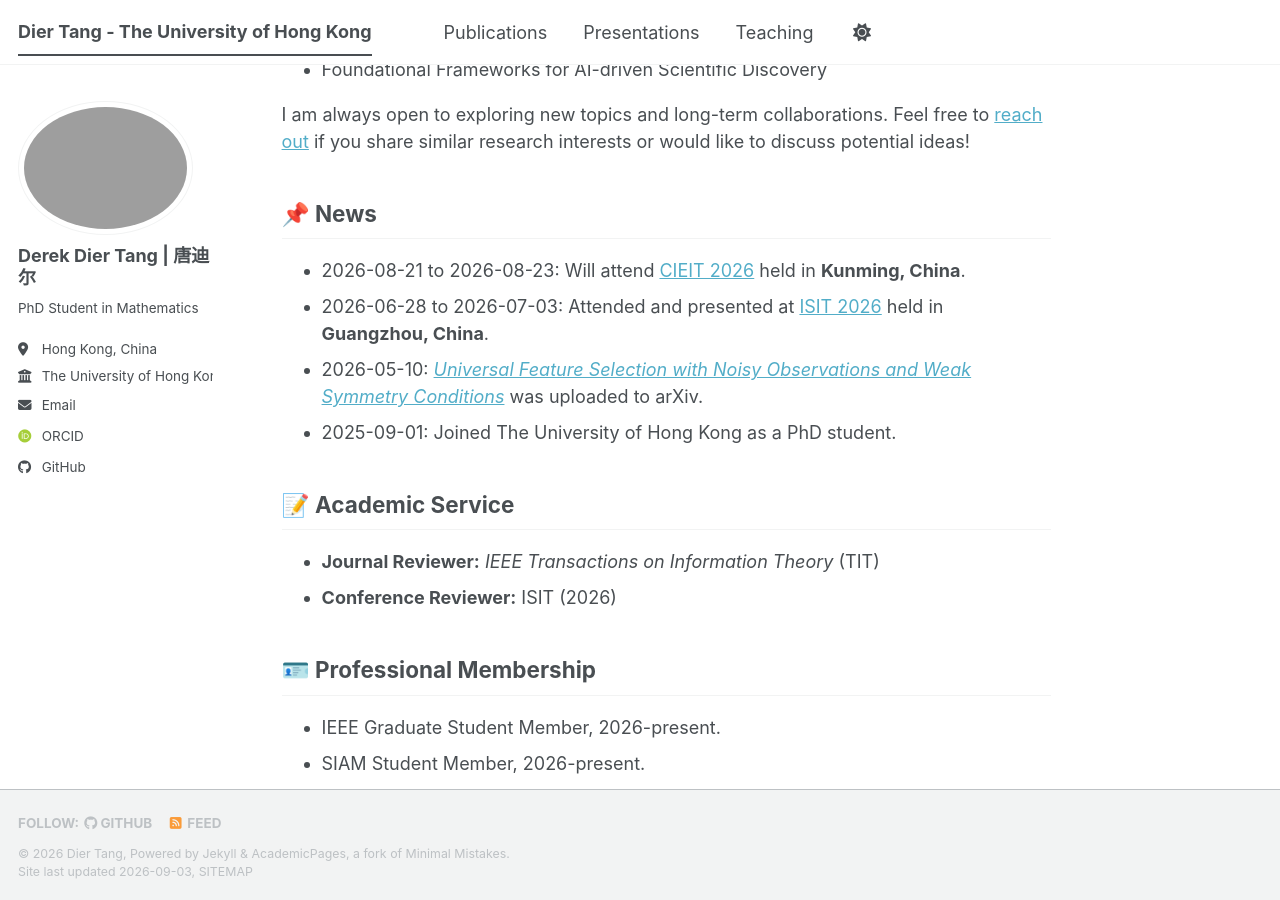
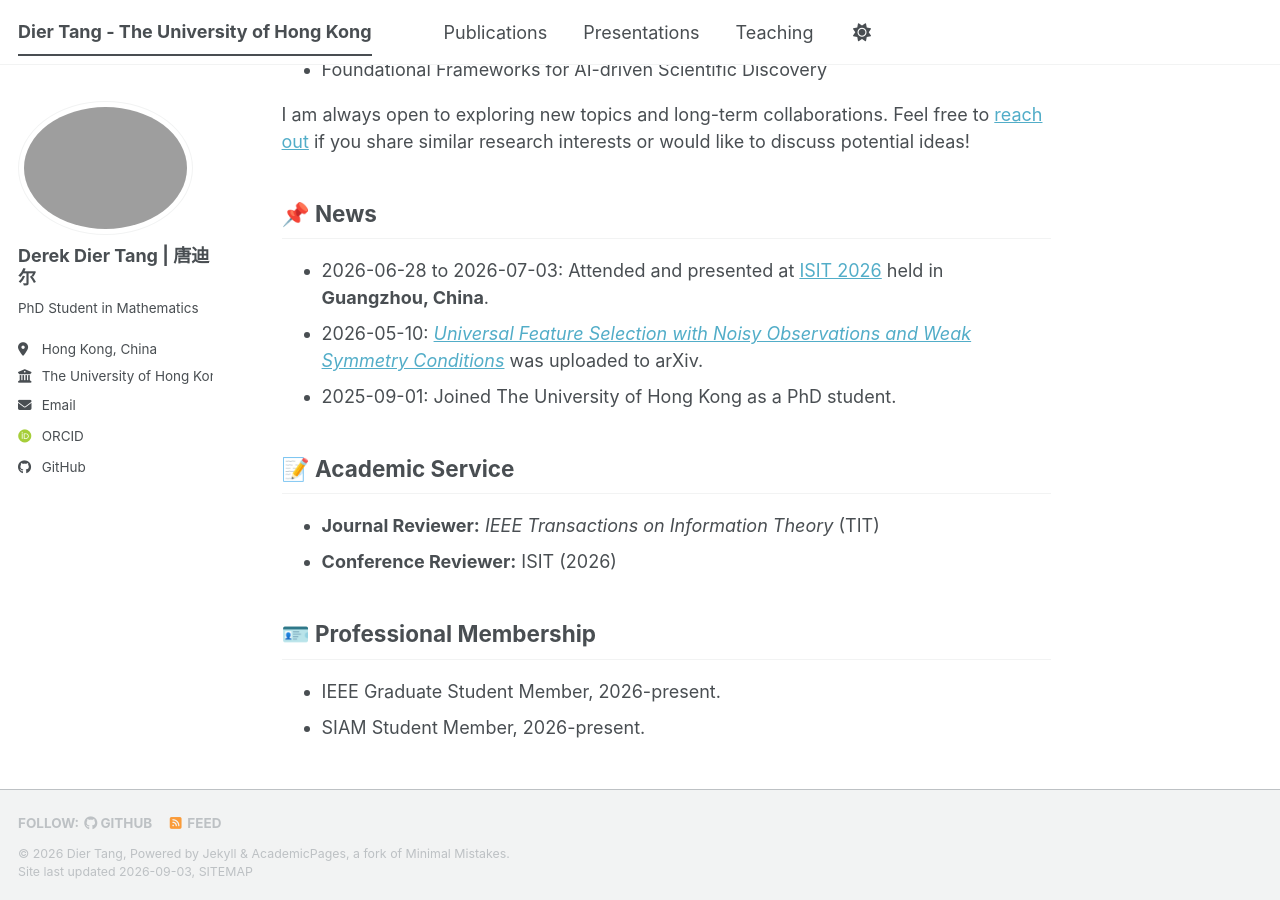
Before and after one commit to TangDier03/tangdier03.github.io, a Jekyll site: the page built from _pages/about.md, in a window 1280 px wide and 900 px high, scrolled down 377 px. Built offline with Jekyll 4.4.1, drawn with Linux system fonts in a browser that asks for light colours; some web fonts are replaced; a script bundle is joined from its source files by our own code; library files that are not in the unit come from our copies.

Commit message:
Update about.md

```diff
--- a/_pages/about.md
+++ b/_pages/about.md
@@ -22,7 +22,6 @@ I am always open to exploring new topics and long-term collaborations. Feel free
 
 ## 📌 News
 
-- 2026-08-21 to 2026-08-23: Will attend [CIEIT 2026](https://cieit2026.com/) held in **Kunming, China**.
 - 2026-06-28 to 2026-07-03: Attended and presented at [ISIT 2026](https://2026.ieee-isit.org/) held in **Guangzhou, China**.
 - 2026-05-10: [*Universal Feature Selection with Noisy Observations and Weak Symmetry Conditions*](https://tangdier03.github.io/publications/Universal%20Feature%20Selection/) was uploaded to arXiv.
 - 2025-09-01: Joined The University of Hong Kong as a PhD student.
```
